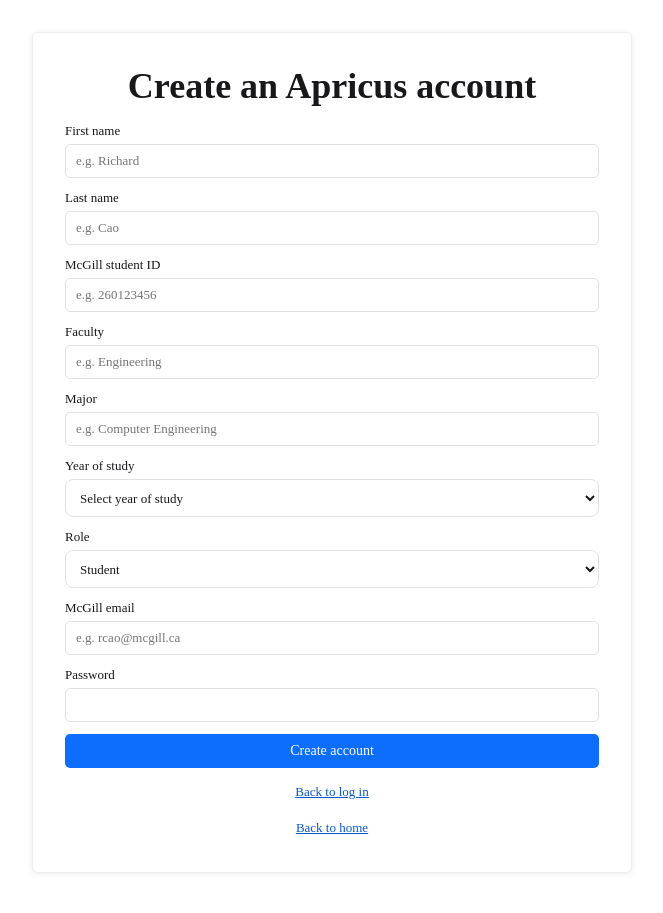
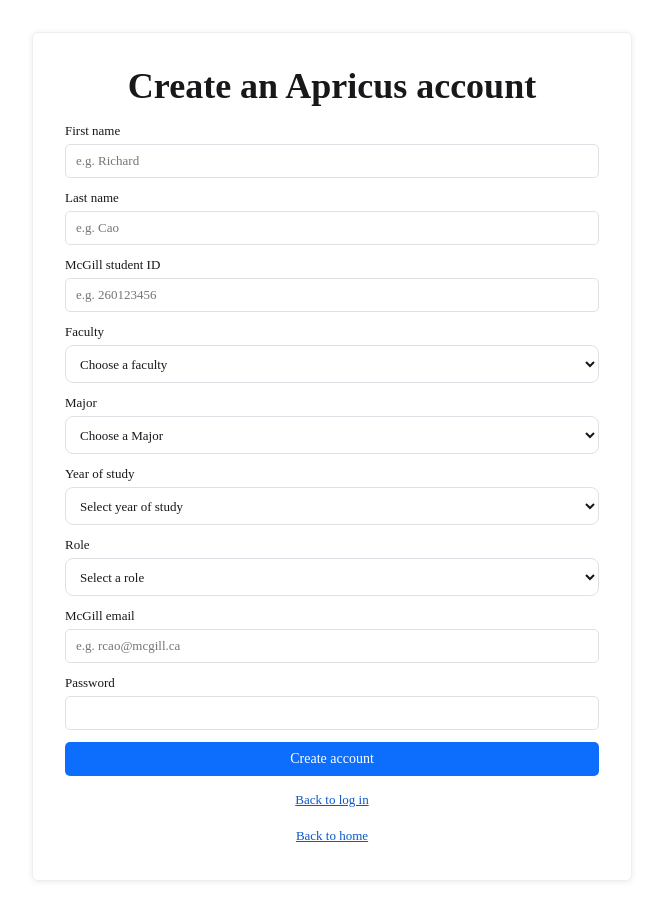
Before and after one commit to Ricchs/CodeJam16-Apricus-Project, a React (Vite) app in the folder Frontend/: page / in a window 1280 px wide. Both pictures are taken after a click on the button "Create an account". Shown: the whole page, without its empty margins (308-971 px from the left). Built offline with nearby package versions, Linux system fonts and the light colour scheme; no server answers.

Commit message:
box for faculty

```diff
--- a/Frontend/src/pages/signup/signup.jsx
+++ b/Frontend/src/pages/signup/signup.jsx
@@ -31,12 +31,28 @@ export default function SignupPage({ onShowLogin, onShowLanding }) {
 
           <label>
             Faculty
-            <input name="faculty" placeholder="e.g. Engineering" required />
+            <select name="faculty" defaultValue="" required>
+              <option value="" disabled hidden>Choose a faculty</option>
+                <option value="Engineering">Engineering</option>
+                <option value="Science">Science</option>
+                <option value="Medicine">Medicine</option>
+                <option value="Business">Business</option>
+                <option value="Law">Law</option>
+                <option value="Arts">Arts</option>
+            </select>
           </label>
 
           <label>
             Major
-            <input name="major" placeholder="e.g. Computer Engineering" required />
+            <select name="faculty" defaultValue="" required>
+              <option value="" disabled hidden>Choose a Major</option>
+              <option value="Engineering">Engineering</option>
+              <option value="Science">Science</option>
+              <option value="Medicine">Medicine</option>
+              <option value="Business">Business</option>
+              <option value="Law">Law</option>
+              <option value="Arts">Arts</option>
+            </select>
           </label>
 
           <label>
@@ -56,6 +72,7 @@ export default function SignupPage({ onShowLogin, onShowLanding }) {
           <label>
             Role
             <select name="role" defaultValue="" required>
+              <option value="" disabled hidden>Select a role</option>
               <option value="Student">Student</option>
               <option value="Faculty">Clubs</option>
             </select>
```
